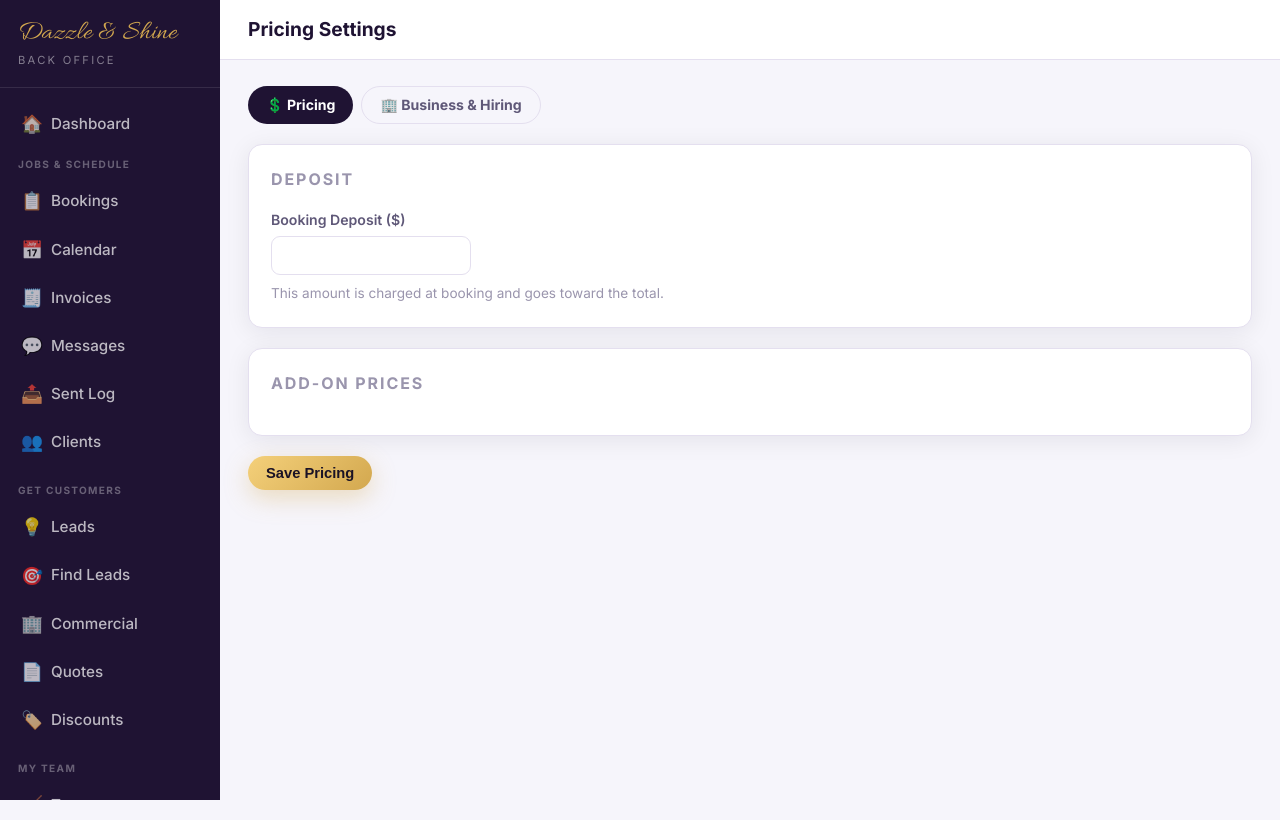
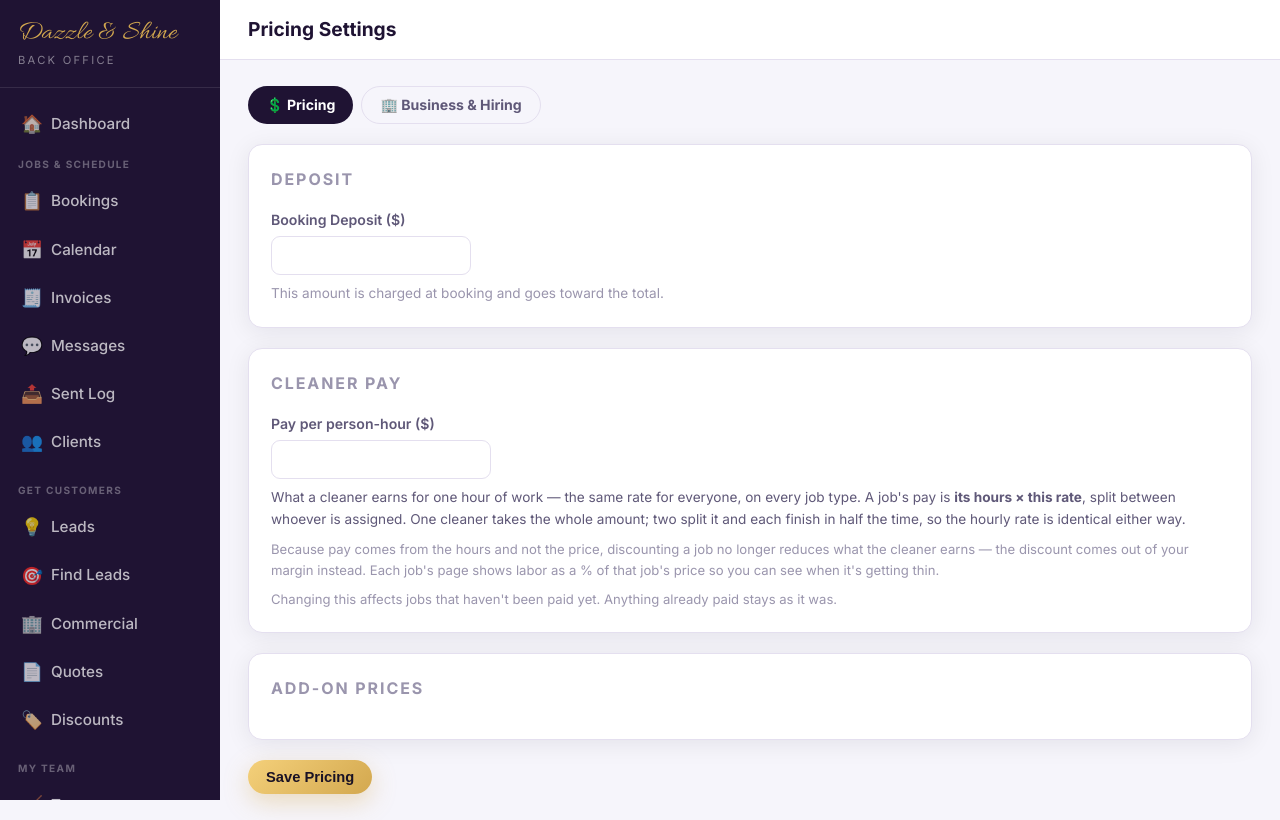
Before and after one commit to queenofsidehustles-ai/dazzle-shine-crm, a Flask app: template templates/admin/settings_pricing.html in a window 1280 px wide. Run offline with Flask 3, Linux system fonts and the light colour scheme; the template is opened without the code that fills it, so the values that code supplies are empty; some libraries are stand-ins or nearby versions.

Commit message:
Step 1e: cleaner pay rate is editable in Settings -> Pricing
The $43 lives in settings, not in code, so it can be changed without a
deploy. Notes on the screen spell out that it applies to unpaid jobs only
and that anything already paid stays as it was.

Co-Authored-By: Claude Opus 5 (1M context) <noreply@anthropic.com>

```diff
--- a/templates/admin/settings_pricing.html
+++ b/templates/admin/settings_pricing.html
@@ -15,6 +15,28 @@
       <input type="number" name="deposit_amount" step="1" value="{{ current.deposit_amount }}" />
     </div>
     <p style="font-size:0.85rem;color:#9a95ad;margin-top:-8px">This amount is charged at booking and goes toward the total.</p>
+  </div>
+
+  <div class="card" style="margin-bottom:20px">
+    <h2 style="font-size:1rem;font-weight:700;margin-bottom:16px;color:#9a95ad;text-transform:uppercase;letter-spacing:0.12em">Cleaner Pay</h2>
+    <div class="form-group" style="max-width:220px">
+      <label>Pay per person-hour ($)</label>
+      <input type="number" name="labor_rate" step="0.50" min="0" value="{{ current.labor_rate }}" />
+    </div>
+    <p style="font-size:0.85rem;color:#5f5878;margin-top:-8px">
+      What a cleaner earns for one hour of work — the same rate for everyone, on every job type.
+      A job's pay is <strong>its hours × this rate</strong>, split between whoever is assigned.
+      One cleaner takes the whole amount; two split it and each finish in half the time, so the
+      hourly rate is identical either way.
+    </p>
+    <p style="font-size:0.82rem;color:#9a95ad;margin-top:8px">
+      Because pay comes from the hours and not the price, discounting a job no longer reduces
+      what the cleaner earns — the discount comes out of your margin instead. Each job's page
+      shows labor as a % of that job's price so you can see when it's getting thin.
+    </p>
+    <p style="font-size:0.82rem;color:#9a95ad;margin-top:8px">
+      Changing this affects jobs that haven't been paid yet. Anything already paid stays as it was.
+    </p>
   </div>
 
   {% for svc_key, svc in services.items() %}
```
Also changed, not shown: blueprints/settings.py (+7 -0 lines).
